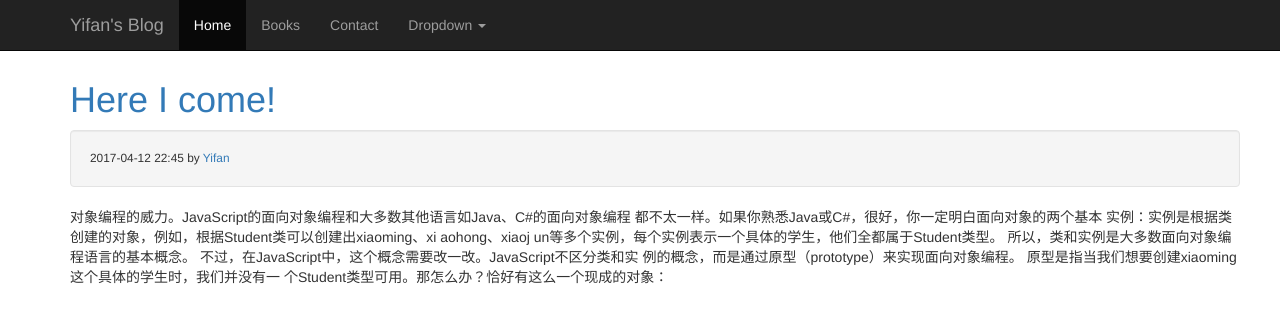
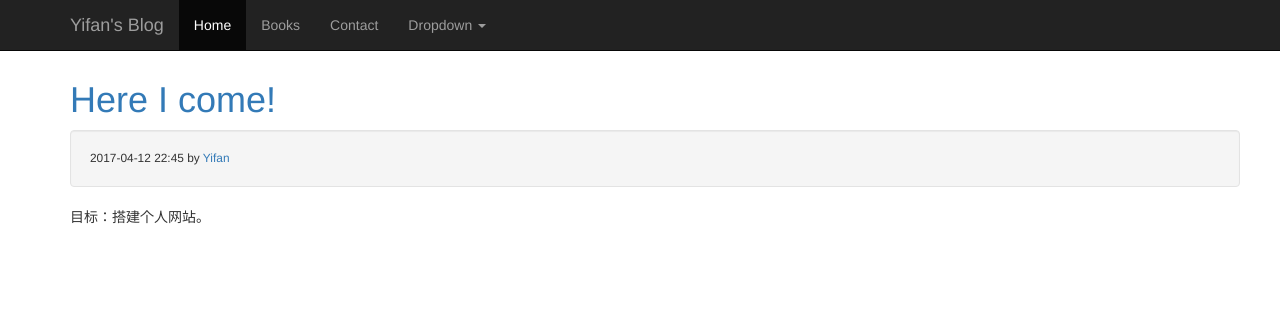
Before and after one commit to tellmetar/tellmetar.github.io, a plain HTML site: page goal.html in a window 1280 px wide. Drawn offline with Linux system fonts and the light colour scheme.

Commit message:
signin!!!

```diff
--- a/goal.html
+++ b/goal.html
@@ -57,16 +57,8 @@
                                     </div>
                                 </div>
                                 <div>
-                                     <p>对象编程的威力。JavaScript的面向对象编程和大多数其他语言如Java、C#的面向对象编程
-                                            都不太一样。如果你熟悉Java或C#，很好，你一定明白面向对象的两个基本
-                                            实例：实例是根据类创建的对象，例如，根据Student类可以创建出xiaoming、xi
-                                            aohong、xiaoj
-                                            un等多个实例，每个实例表示一个具体的学生，他们全都属于Student类型。
-                                            所以，类和实例是大多数面向对象编程语言的基本概念。
-                                            不过，在JavaScript中，这个概念需要改一改。JavaScript不区分类和实
-                                            例的概念，而是通过原型（prototype）来实现面向对象编程。
-                                            原型是指当我们想要创建xiaoming这个具体的学生时，我们并没有一
-                                            个Student类型可用。那怎么办？恰好有这么一个现成的对象：
+                                     <p> 目标：搭建个人网站。
+
                                         </p>
                                 </div>
                             </div>
```
Also changed, not shown: index.html (+1 -1 lines).
